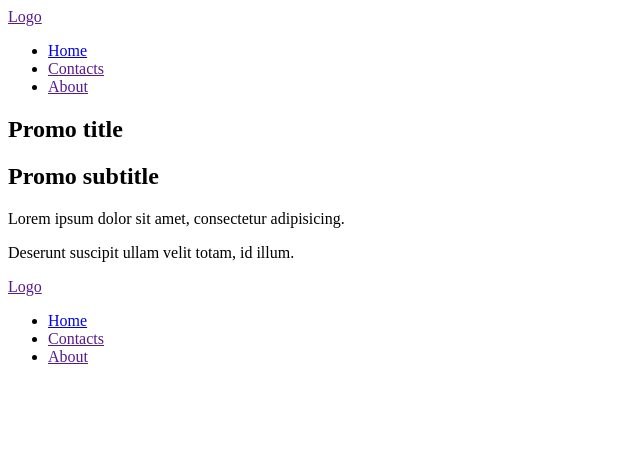
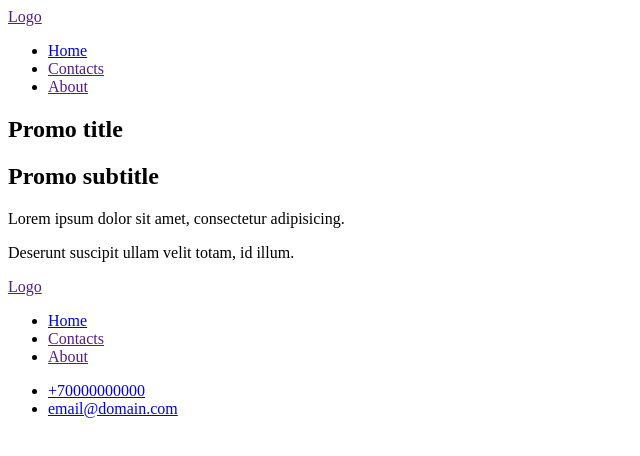
Before and after one commit to nicothin/frontepic-git, a plain HTML site: page index.html in a window 1280 px wide. Shown: the whole page, without its empty margins (0-640 px from the left). Drawn offline with Linux system fonts and the light colour scheme.

Commit message:
Добавил в подвал контакты

```diff
--- a/index.html
+++ b/index.html
@@ -42,6 +42,10 @@
           <li class="main-nav__item"><a href="">About</a></li>
         </ul>
       </nav>
+      <ul class="contacts-list  page-footer__contacts">
+        <li class="contacts-list__item"><a href="tel:+70000000000">+70000000000</a></li>
+        <li class="contacts-list__item"><a href="mailto:email@domain.com">email@domain.com</a></li>
+      </ul>
     </div>
   </footer>
 
```
